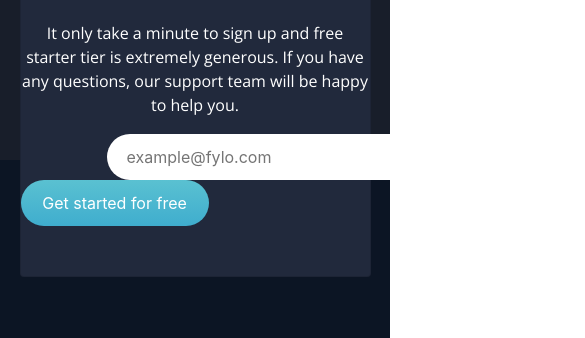
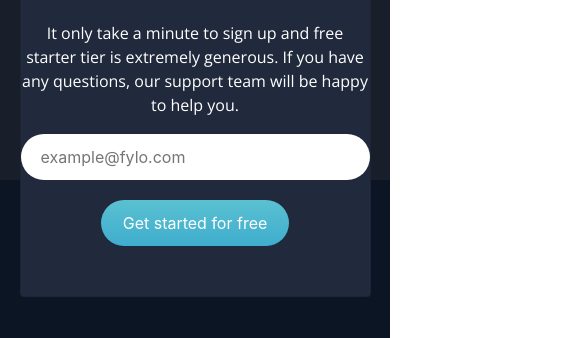
Before and after one commit to sushmithareddy10/fylo, a plain HTML site: page index.html in a window 390 px wide. Shown: the part 4180-4518 px from the top of the page, 585 px wide, since content can reach past the window. Drawn offline with nearby package versions, Linux system fonts and the light colour scheme; a web font is replaced by a local one.

Commit message:
made changes

```diff
--- a/css/responsive.css
+++ b/css/responsive.css
@@ -48,8 +48,8 @@
         display: block;
 
     }
-    .access-card form .search input{
-        max-width: 300px;
+    .access-card form .search{
+        margin-bottom: 20px;
     }
 
     footer .image img{
--- a/css/style.css
+++ b/css/style.css
@@ -281,15 +281,17 @@ header .links a{
 .access-card form div{
     display: inline-block;
 }
-
+.access-card form{
+    margin-top: 17px;
+    text-align: center;
+}
 .access-card form .search input[type='email']{
     width: 100%;
     max-width: 450px;
-    margin-right: 290px;
     padding: 11px 20px;
     border-radius: 25px;
-    margin-left: 86px;
     border: none;
+    outline: none;
 }
 .access-card form .button input[type='submit']{
     width: 100%;
@@ -297,6 +299,7 @@ header .links a{
     padding: 11px 11px;
     border-radius: 25px;
     border: none;
+    outline: none;
     color: white;
     background: linear-gradient(#5ac1d1,#3fadce);
 }
```
